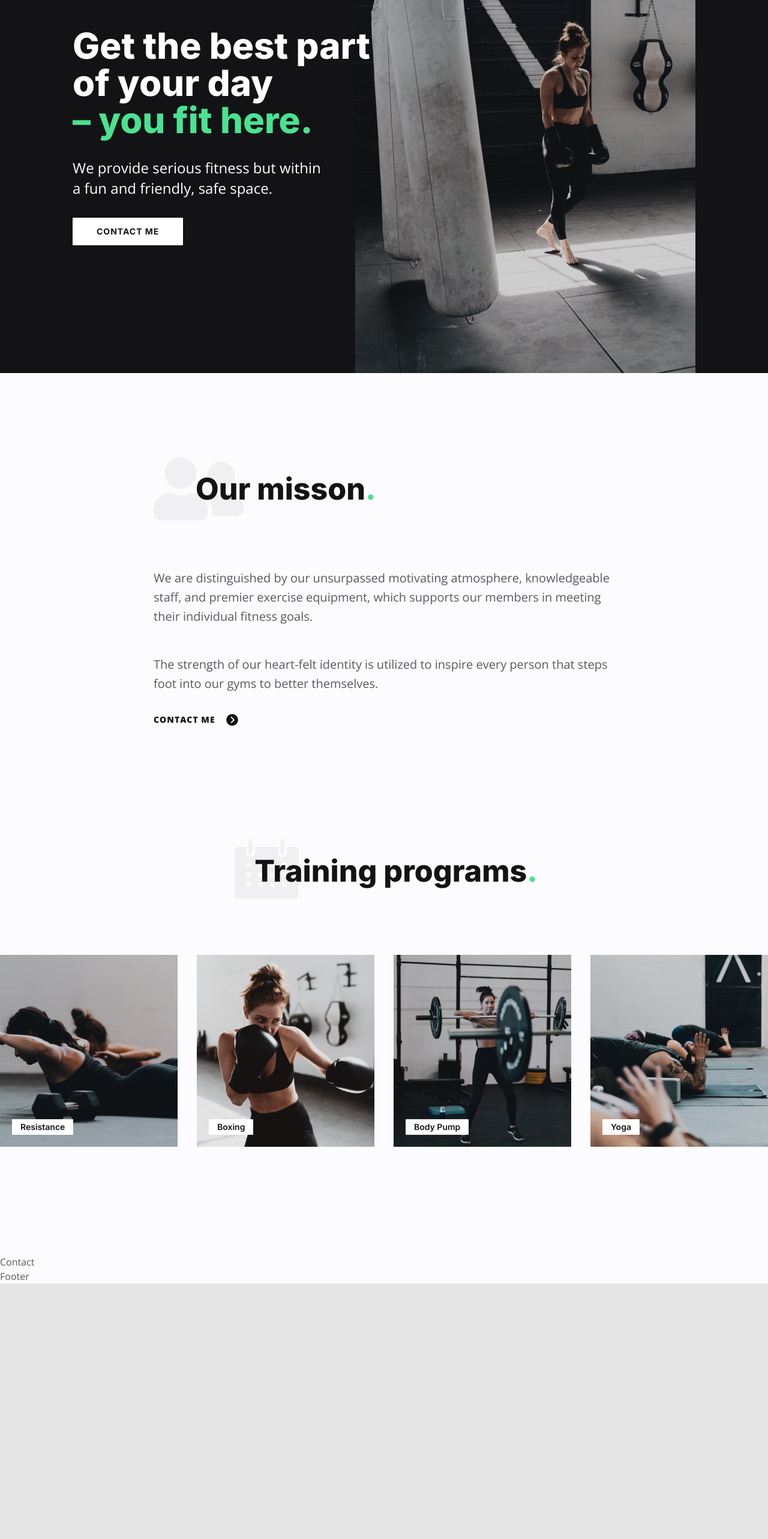
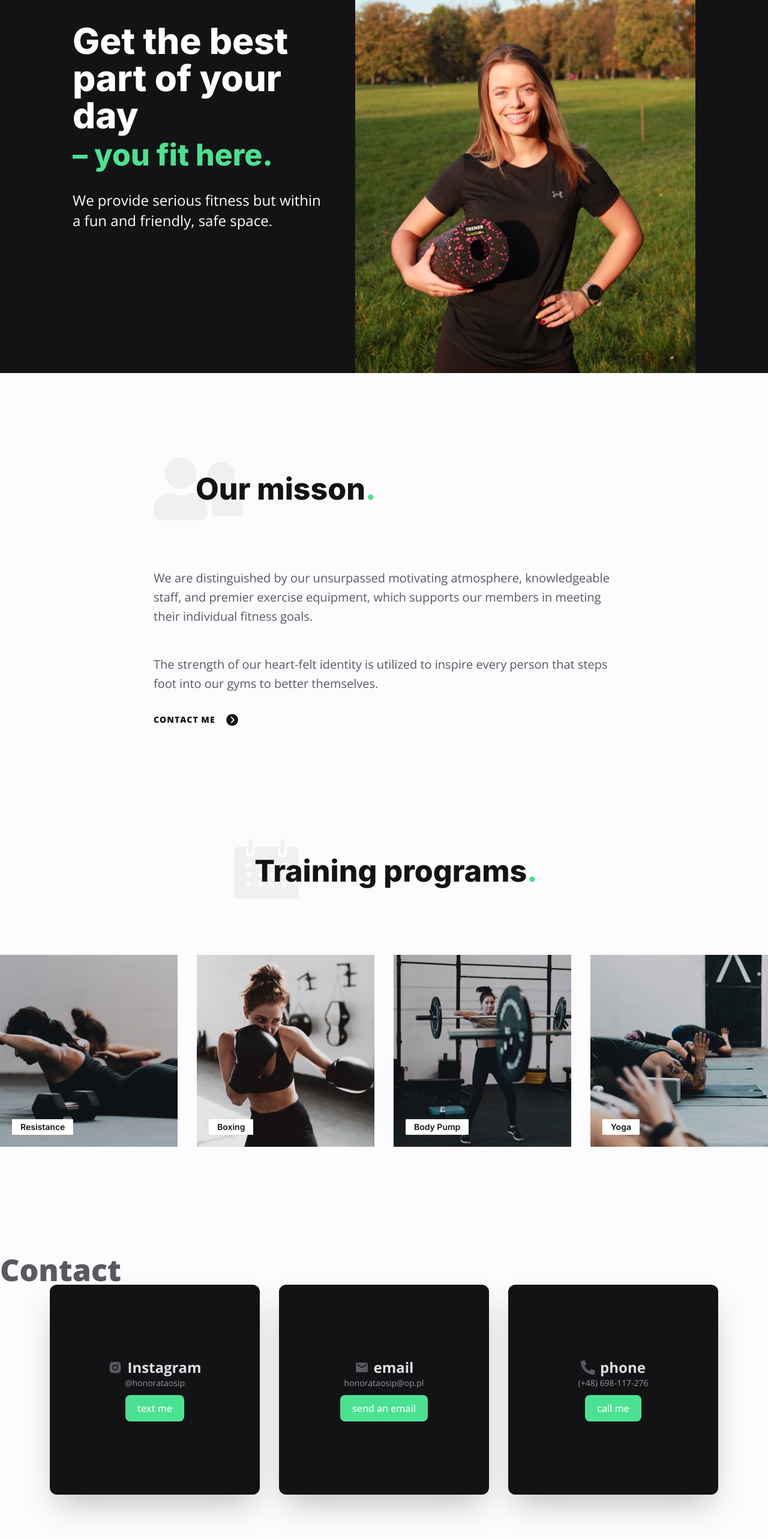
Before and after one commit to MaksBernatowicz/personal-trainer-landing, a React (Create React App) app: page / in a window 1280 px wide. Shown: the part 168-2734 px from the top of the page at 60% size. Before the commit the page ends 2308 px from the top, so only its background shows below. Built offline with nearby package versions, Linux system fonts and the light colour scheme; the HTML template or start-up script is replaced by a standard one.

Commit message:
added contact sections for insta mail and phone

```diff
--- a/src/components/Banner.js
+++ b/src/components/Banner.js
@@ -5,19 +5,19 @@ import { banner } from "../data";
 
 const Banner = () => {
   // destructure banner data
-  const { titlePart1, titlePart2, subtitle, textBtn } = banner;
+  const { titlePart1, titlePart2, subtitle } = banner;
   return (
     <section className="bg-neutral-500 h-[790px]">
       <div className="container mx-auto h-full">
         <div className="flex items-center h-full relative -space-x-48 lg:-space-x-24">
           <div className="text-white flex-1 z-10 pl-6 lg:pl-0">
             <h1
-              className="h1 text-white mb-8"
+              className="h1 text-white mb-8 w-4/5"
               data-aos="fade-down"
               data-aos-delay="500"
             >
               {titlePart1} <br />
-              <span className="text-primary-200">{titlePart2}</span>
+              <span className="h2 text-primary-200">{titlePart2}</span>
             </h1>
             <p
               className="max-w-[415px] text-body-md lg:text-body-lg mb-8"
@@ -26,13 +26,6 @@ const Banner = () => {
             >
               {subtitle}
             </p>
-            <button
-              className="btn btn-sm lg:btn-lg btn-secondary"
-              data-aos="fade-down"
-              data-aos-delay="700"
-            >
-              {textBtn}
-            </button>
           </div>
           {/* image */}
           <div
--- a/src/components/Contact.js
+++ b/src/components/Contact.js
@@ -1,7 +1,50 @@
 import React from "react";
 
+// import data
+import { contact } from "../data";
+
 const Contact = () => {
-  return <div id="contact">Contact</div>;
+  // destructure contact data
+  const { title, contacts } = contact;
+
+  return (
+    <section id="contact" className="section">
+      {/* section title */}
+      <div className="h2">{title}</div>
+      <div className="flex flex-col lg:flex-row justify-center mx-auto gap-8">
+        {contacts.map((contactInfo, idx) => {
+          // destructure contactInfo
+          const { name, data, href, text, icon } = contactInfo;
+          return (
+            <div key={idx}>
+              <div
+                className="w-[350px] h-[150px] lg:h-[350px] bg-neutral-500
+                flex flex-col justify-center mx-auto p-[65px] rounded-[12px]
+                text-lg text-center
+                hover:bg-opacity-60 hover:bg-primary-300 transition-all
+              hover:border-neutral-400 hover:border-[1px] shadow-2xl"
+              >
+                <div className="flex justify-center items-center gap-2 text-2xl font-bold">
+                  {icon}
+                  <span className="text-neutral-200">{name}</span>
+                </div>
+                <div className="text-sm text-neutral-300">{data}</div>
+                <a
+                  href={href}
+                  className="bg-primary-200 cursor-pointer rounded-[8px]
+                  text-neutral-100 text-base font-medium
+                  mt-[10px] mx-auto px-[20px] py-[10px]
+                  hover:text-neutral-500"
+                >
+                  {text}
+                </a>
+              </div>
+            </div>
+          );
+        })}
+      </div>
+    </section>
+  );
 };
 
 export default Contact;
--- a/src/components/Header.js
+++ b/src/components/Header.js
@@ -51,7 +51,7 @@ const Header = () => {
         )}
       </div>
 
-      {/* nav mobile - hide on desktop */}
+      {/* nav mobile - hide on desktop and hide on Navmobile click*/}
       <NavMobile navMobile={navMobile} setNavMobile={setNavMobile} />
     </header>
   );
--- a/src/data.js
+++ b/src/data.js
@@ -7,10 +7,13 @@ import YogaImg from "../src/assets/img/workouts/yoga.png";
 import FullBodyImg from "../src/assets/img/workouts/full-body.png";
 import FitnessImg from "../src/assets/img/workouts/fitness.png";
 import BattleRopeImg from "../src/assets/img/workouts/battle-rope.png";
-import JoinImg from "../src/assets/img/join/woman.png";
 // icons
 import UsersIcn from "../src/assets/img/about/icons/users-icn.svg";
 import CalendarIcn from "../src/assets/img/workouts/icons/calendar.svg";
+// contact icons
+import { MdMail } from "react-icons/md";
+import { FaPhoneAlt } from "react-icons/fa";
+import { AiFillInstagram } from "react-icons/ai";
 
 export const header = {
   logo: Logo,
@@ -77,10 +80,30 @@ export const workouts = {
 };
 
 export const contact = {
-  image: JoinImg,
-  title: "Wanna be fit & have fun?",
-  subtitle: "It's the first step to change your life. Let me help you!",
-  btnText: "Contact me",
+  title: "Contact",
+  contacts: [
+    {
+      name: "Instagram",
+      data: "@honorataosip",
+      href: "https://www.instagram.com/honorataosip/",
+      text: "text me",
+      icon: <AiFillInstagram />,
+    },
+    {
+      name: "email",
+      data: "honorataosip@op.pl",
+      href: "mailto:honorataosip@op.pl",
+      text: "send an email",
+      icon: <MdMail />,
+    },
+    {
+      name: "phone",
+      data: "(+48) 698-117-276",
+      href: "tel:+48698117276",
+      text: "call me",
+      icon: <FaPhoneAlt />,
+    },
+  ],
 };
 
 export const footer = {
```
Also changed, not shown: src/assets/img/banner/bg.png, src/assets/img/banner/bg1.png (added).
